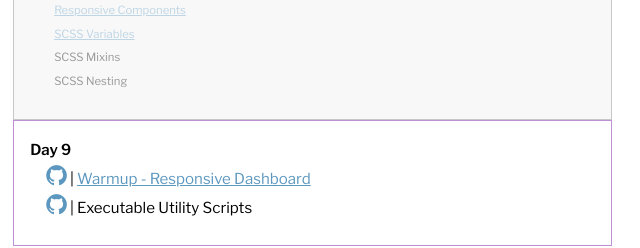
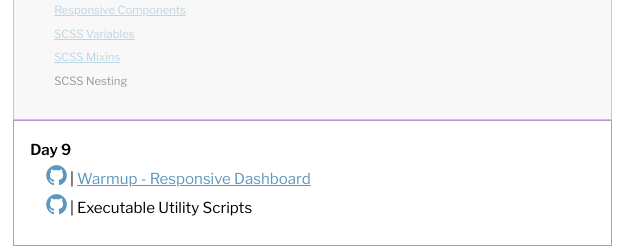
Before and after one commit to TIY-Charleston-Front-End-Engineering/TIY-Jan-2017, a plain HTML site: page index.html in a window 1280 px wide. Shown: the part 1222-1470 px from the top of the page, 179-819 px from the left. Drawn offline with nearby package versions, Linux system fonts and the light colour scheme.

Commit message:
adding mixin example

```diff
--- a/index.html
+++ b/index.html
@@ -147,8 +147,7 @@
                               <h4>Demo of Core Concepts</h4>
                               <p><a href="http://codepen.io/tphdevdrop/pen/vggpoB?editors=1100">Responsive Components</a></p>
                               <p><a href="http://codepen.io/tphdevdrop/pen/qRRxpW?editors=1100">SCSS Variables</a></p>
-                              <p>SCSS Mixins</p>
-
+                              <p><a href="http://codepen.io/tphdevdrop/pen/qRrEOV?editors=1100">SCSS Mixins</a></p>
                               <p>SCSS Nesting</p>
                            </small>
                         </li>
```
